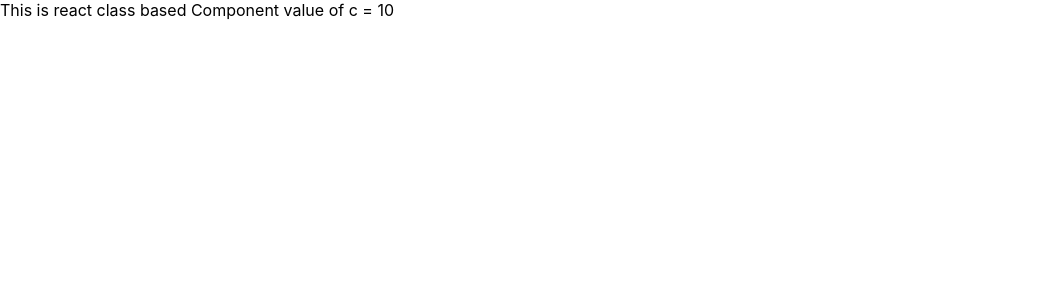
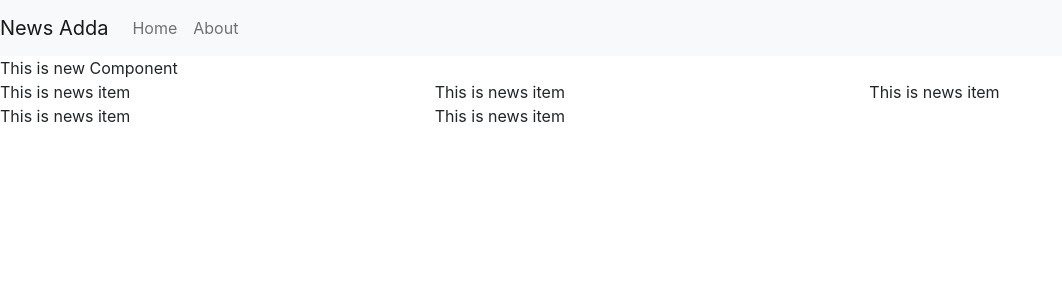
Before and after one commit to dineshsharma02/newsadda, a React (Create React App) app: page / in a window 1280 px wide. Shown: the top 300 px of the page, without its empty margins (0-1062 px from the left). Built offline with nearby package versions, Linux system fonts and the light colour scheme.

Commit message:
app structure and navbar added

```diff
--- a/public/index.html
+++ b/public/index.html
@@ -7,7 +7,7 @@
     <meta name="theme-color" content="#000000" />
     <meta
       name="description"
-      content="Web site created using create-react-app"
+      content="This is a Web application for daily free dose of news with amazing categories"
     />
     <link rel="apple-touch-icon" href="%PUBLIC_URL%/logo192.png" />
     <!--
@@ -15,6 +15,7 @@
       user's mobile device or desktop. See https://developers.google.com/web/fundamentals/web-app-manifest/
     -->
     <link rel="manifest" href="%PUBLIC_URL%/manifest.json" />
+    <link rel="stylesheet" href="https://cdn.jsdelivr.net/npm/bootstrap@5.1.3/dist/css/bootstrap.min.css" integrity="sha384-1BmE4kWBq78iYhFldvKuhfTAU6auU8tT94WrHftjDbrCEXSU1oBoqyl2QvZ6jIW3" crossorigin="anonymous">
     <!--
       Notice the use of %PUBLIC_URL% in the tags above.
       It will be replaced with the URL of the `public` folder during the build.
@@ -24,7 +25,7 @@
       work correctly both with client-side routing and a non-root public URL.
       Learn how to configure a non-root public URL by running `npm run build`.
     -->
-    <title>React App</title>
+    <title>News Adda</title>
   </head>
   <body>
     <noscript>You need to enable JavaScript to run this app.</noscript>
--- a/src/App.js
+++ b/src/App.js
@@ -1,16 +1,18 @@
-import logo from './logo.svg';
+
 import './App.css';
 
 import React, { Component } from 'react'
+import NavBar from './components/NavBar';
+import News from './components/News';
 
 export default class App extends Component {
-  c = 10
+
   render() {
     return (
-      <div>
-        This is react class based Component
-        value of c = {this.c}
-      </div>
+      <>
+      <NavBar/>
+      <News/>
+      </>
     )
   }
 }
--- /dev/null
+++ b/src/components/NavBar.js
@@ -0,0 +1,36 @@
+import React, { Component } from 'react'
+// import PropTypes from 'prop-types'
+
+
+export class NavBar extends Component {
+
+
+    render() {
+        return (
+
+            <nav className="navbar navbar-expand-lg navbar-light bg-light">
+                <a className="navbar-brand" href="/">News Adda</a>
+                <button className="navbar-toggler" type="button" data-toggle="collapse" data-target="#navbarSupportedContent" aria-controls="navbarSupportedContent" aria-expanded="false" aria-label="Toggle navigation">
+                    <span className="navbar-toggler-icon"></span>
+                </button>
+
+                <div className="collapse navbar-collapse" id="navbarSupportedContent">
+                    <ul className="navbar-nav mr-auto">
+                    <li className="nav-item active">
+                        <a className="nav-link" href="/">Home <span className="sr-only"></span></a>
+                    </li>
+                    <li className="nav-item">
+                        <a className="nav-link" href="/">About</a>
+                    </li>
+
+
+                    </ul>
+
+                </div>
+            </nav>
+
+        )
+    }
+}
+
+export default NavBar
--- /dev/null
+++ b/src/components/News.js
@@ -0,0 +1,36 @@
+import React, { Component } from 'react'
+import NewsItem from './NewsItem'
+
+
+export class News extends Component {
+
+    render() {
+        return (
+            <>
+            <div>
+                This is new Component
+            </div>
+            <div className="row">
+                <div className="col-md-4">
+                <NewsItem/>
+                </div>
+                <div className="col-md-4">
+                <NewsItem/>
+                </div>
+                <div className="col-md-4">
+                <NewsItem/>
+                </div>
+                <div className="col-md-4">
+                <NewsItem/>
+                </div>
+                <div className="col-md-4">
+                <NewsItem/>
+                </div>
+            </div>
+
+            </>
+        )
+    }
+}
+
+export default News
--- /dev/null
+++ b/src/components/NewsItem.js
@@ -0,0 +1,11 @@
+import React, { Component } from 'react'
+
+export default class NewsItem extends Component {
+    render() {
+        return (
+            <div>
+                This is news item
+            </div>
+        )
+    }
+}
```
